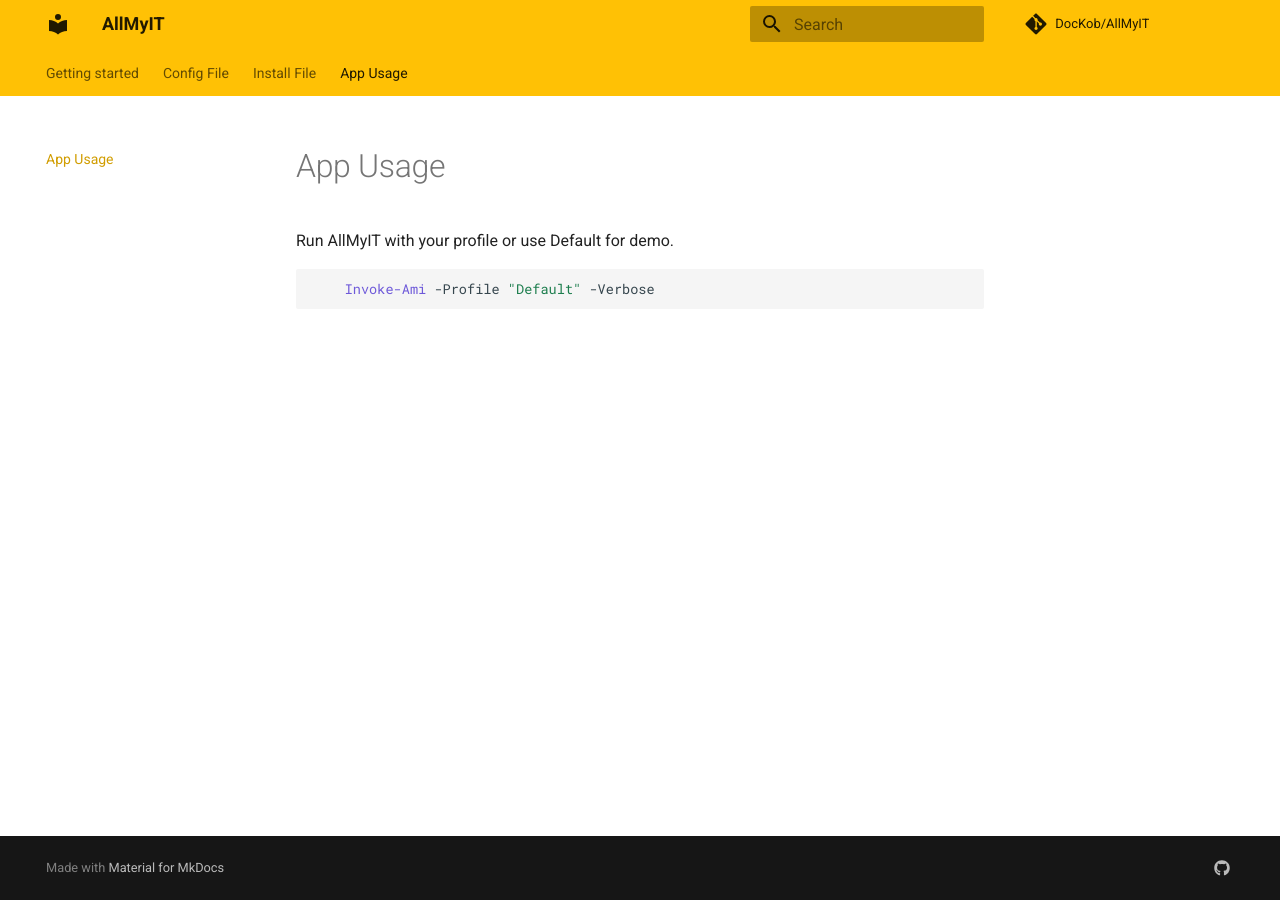
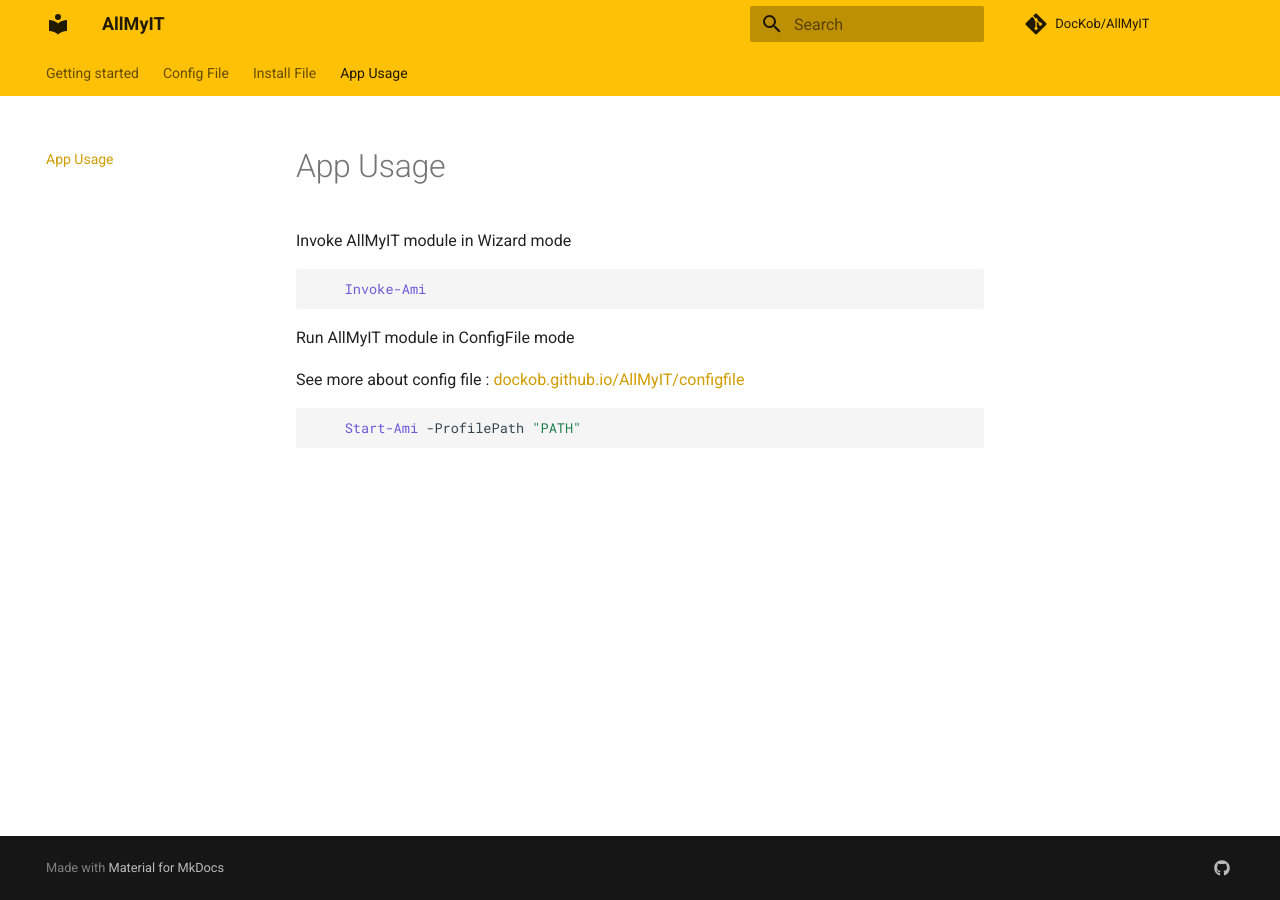
Before and after one commit to DocKob/AllMyIT, an MkDocs documentation site: the page built from docs/usage.md, in a window 1280 px wide. Built offline with MkDocs 1.6.1 and Material for MkDocs 9.7.7, drawn with Linux system fonts in a browser that asks for light colours; comment, search, counter and statistics services are not loaded.

Commit message:
Alpha 3.0.0
Major Changes !

````diff
--- a/docs/usage.md
+++ b/docs/usage.md
@@ -1,7 +1,15 @@
 # App Usage
 
-Run AllMyIT with your profile or use Default for demo.
+Invoke AllMyIT module in Wizard mode
 
 ```powershell
-    Invoke-Ami -Profile "Default" -Verbose
+    Invoke-Ami
 ```
+
+Run AllMyIT module in ConfigFile mode
+
+See more about config file : [dockob.github.io/AllMyIT/configfile](https://dockob.github.io/AllMyIT/configfile/)
+
+```powershell
+    Start-Ami -ProfilePath "PATH"
+```
````
Also changed, not shown: README.md (+13 -4 lines), docs/index.md (+14 -3 lines), 14 other files.
